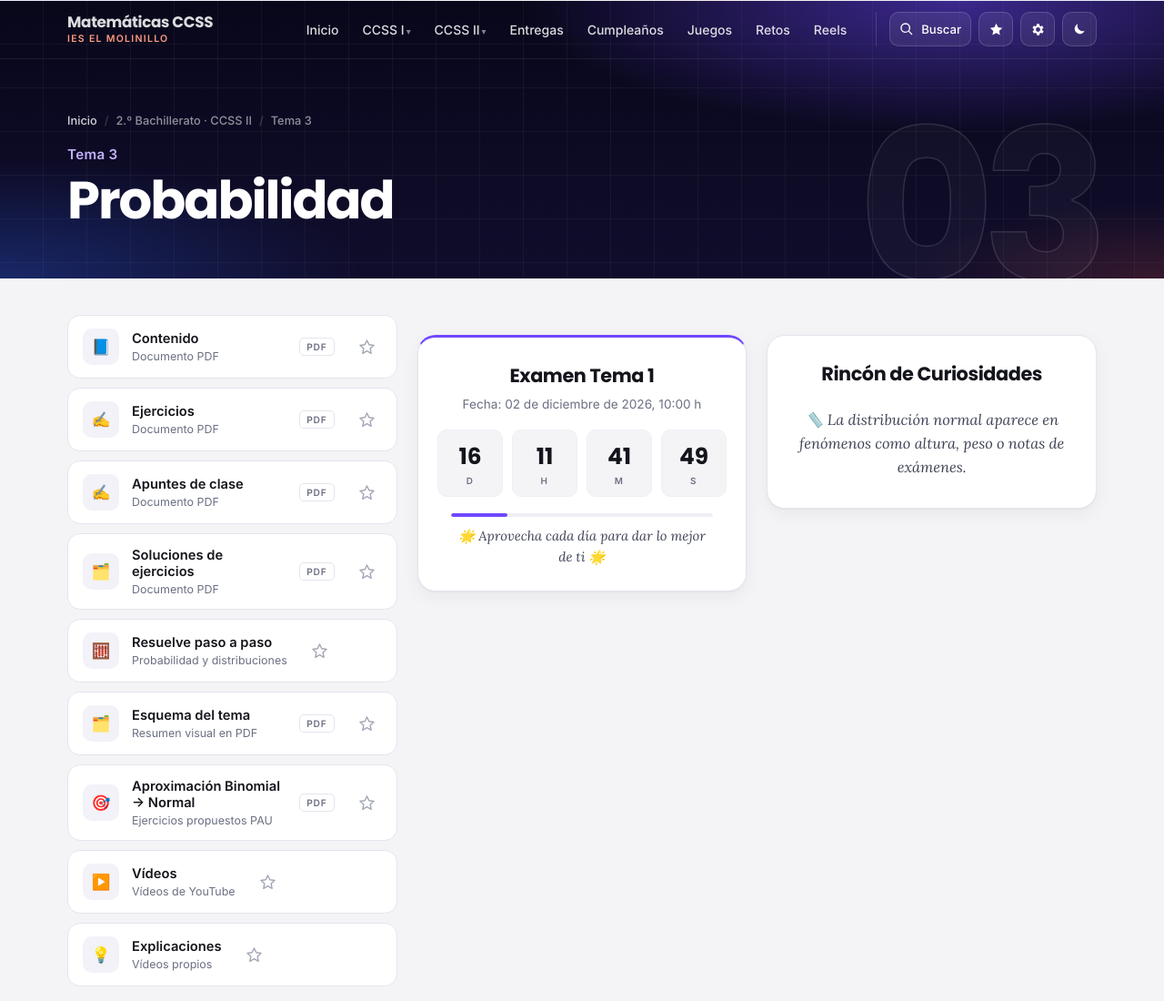
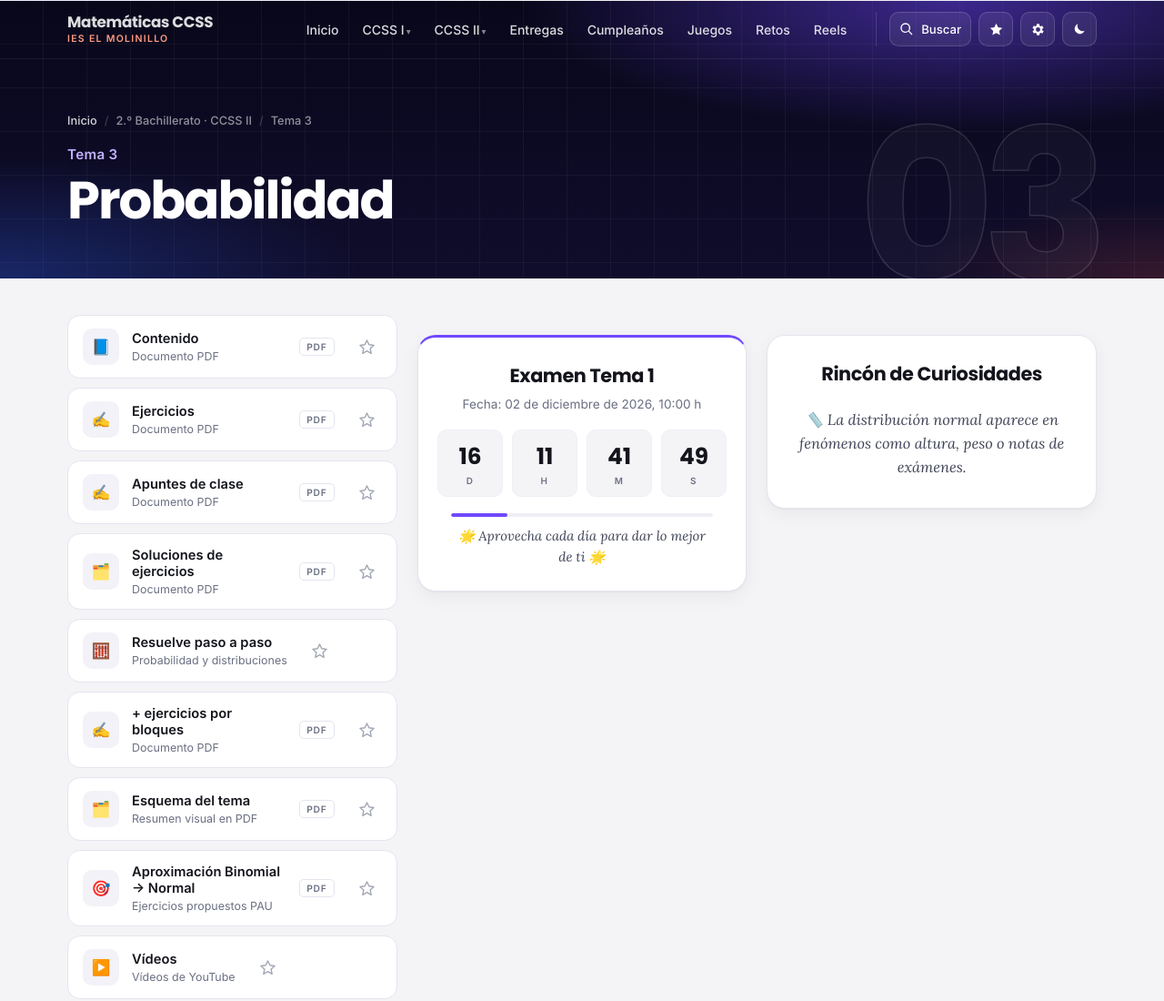
Before and after one commit to matesccss/web, a plain HTML site: page ccss2/tema3.html in a window 1280 px wide. Shown: the top 1100 px of the page at 91% size. Drawn offline with Linux system fonts and the light colour scheme.

Commit message:
Update tema3.html

```diff
--- a/ccss2/tema3.html
+++ b/ccss2/tema3.html
@@ -229,6 +229,34 @@
                         </span>
 
                     </div>
+
+                </a>
+
+                <!-- Ejercicios de repaso -->
+
+                <a href="https://drive.google.com/file/d/1LPHalQ_czVcU0H441iGJkLA8tPi38pYk/view?usp=drive_link"
+                   target="_blank"
+                   class="btn-tema">
+
+                    <div class="icono icono-rosa">
+                        ✍️
+                    </div>
+
+                    <div class="texto">
+
+                        <span class="titulo">
+                            + ejercicios por bloques
+                        </span>
+
+                        <span class="subtitulo">
+                            Documento PDF
+                        </span>
+
+                    </div>
+
+                    <span class="pdf">
+                        PDF
+                    </span>
 
                 </a>
 
```
